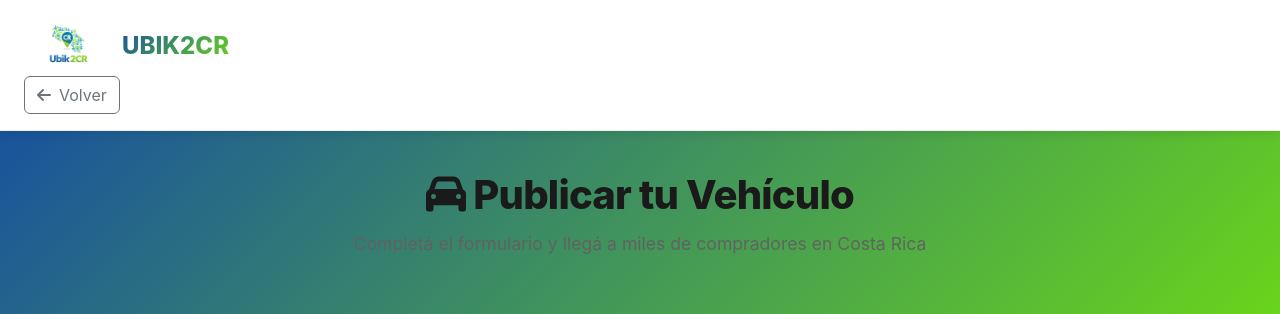
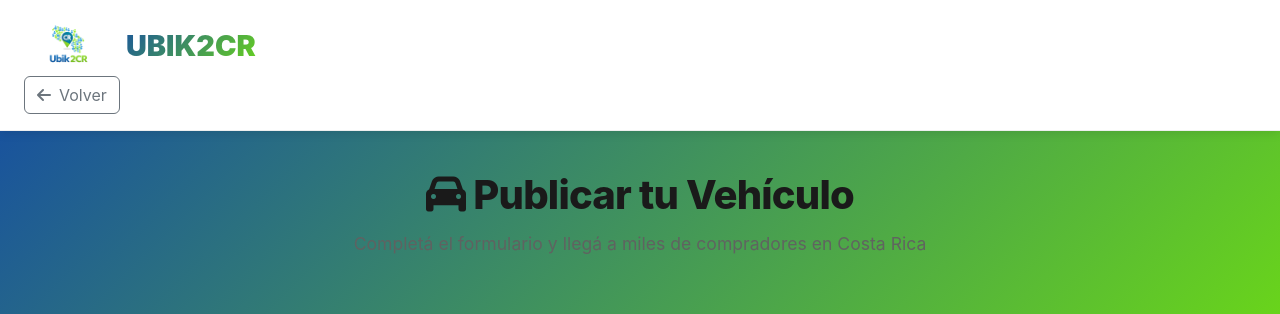
Before and after one commit to jpermu11/ubik2cr-web, a Flask app: template templates/vehiculos_publicar.html in a window 1280 px wide. Shown: the top 314 px of the page. Run offline with Flask 3, Linux system fonts and the light colour scheme; the template is opened without the code that fills it, so the values that code supplies are empty; parts of the project's set-up code (start-up, migrations or seed data) failed here and were passed over.

Commit message:
Completar actualizacion del logo en pagina publicar vehiculos

```diff
--- a/templates/vehiculos_publicar.html
+++ b/templates/vehiculos_publicar.html
@@ -181,9 +181,9 @@
 <!-- HEADER -->
 <nav class="navbar-premium navbar-expand-lg" style="background: white; box-shadow: 0 2px 10px rgba(0,0,0,0.1);">
     <div class="container-modern">
-        <a class="navbar-brand-premium" href="/" style="font-weight: 800; font-size: 1.5rem;">
+        <a class="navbar-brand-premium" href="/" style="font-weight: 800; font-size: 1.5rem; display: flex; align-items: center; gap: 12px; text-decoration: none;">
             <img src="{{ url_for('static', filename='uploads/logo.png') }}" alt="Ubik2CR" style="height: 60px; width: auto; object-fit: contain;">
-            <span class="d-none d-sm-inline" style="background: linear-gradient(135deg, var(--brand-blue), var(--brand-green)); -webkit-background-clip: text; -webkit-text-fill-color: transparent; background-clip: text;">UBIK2CR</span>
+            <span class="d-none d-sm-inline" style="background: linear-gradient(135deg, var(--brand-blue), var(--brand-green)); -webkit-background-clip: text; -webkit-text-fill-color: transparent; background-clip: text; font-size: 1.8rem; font-weight: 900;">UBIK2CR</span>
         </a>
         <div class="d-flex gap-2">
             <a href="/" class="btn btn-outline-secondary">
```
